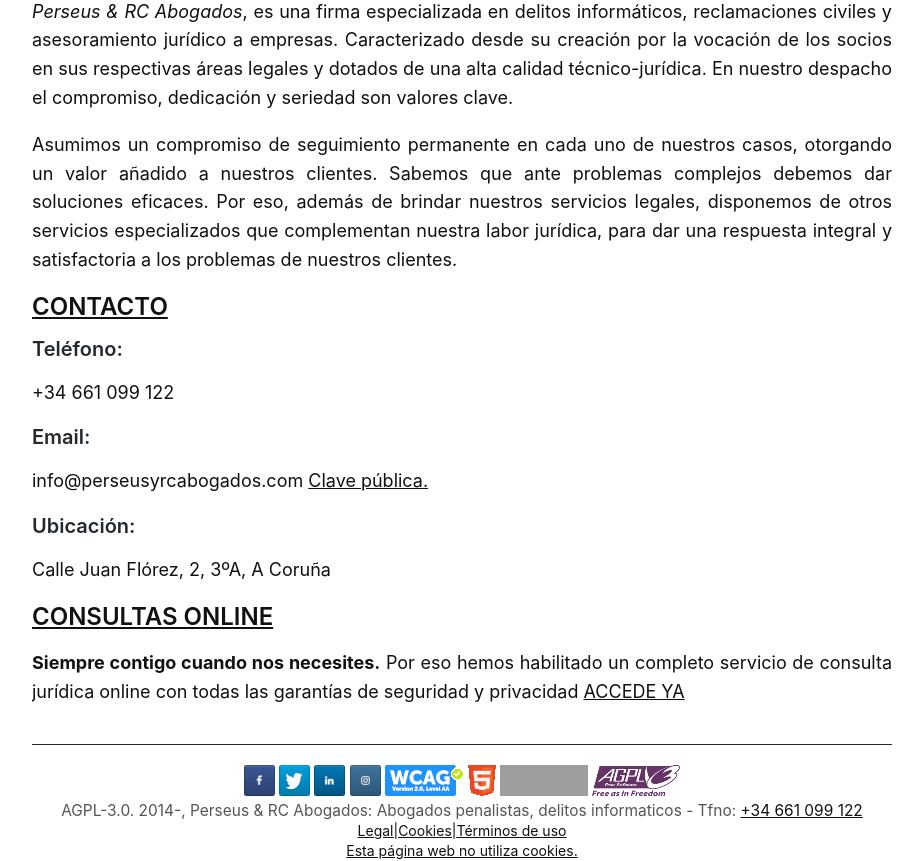
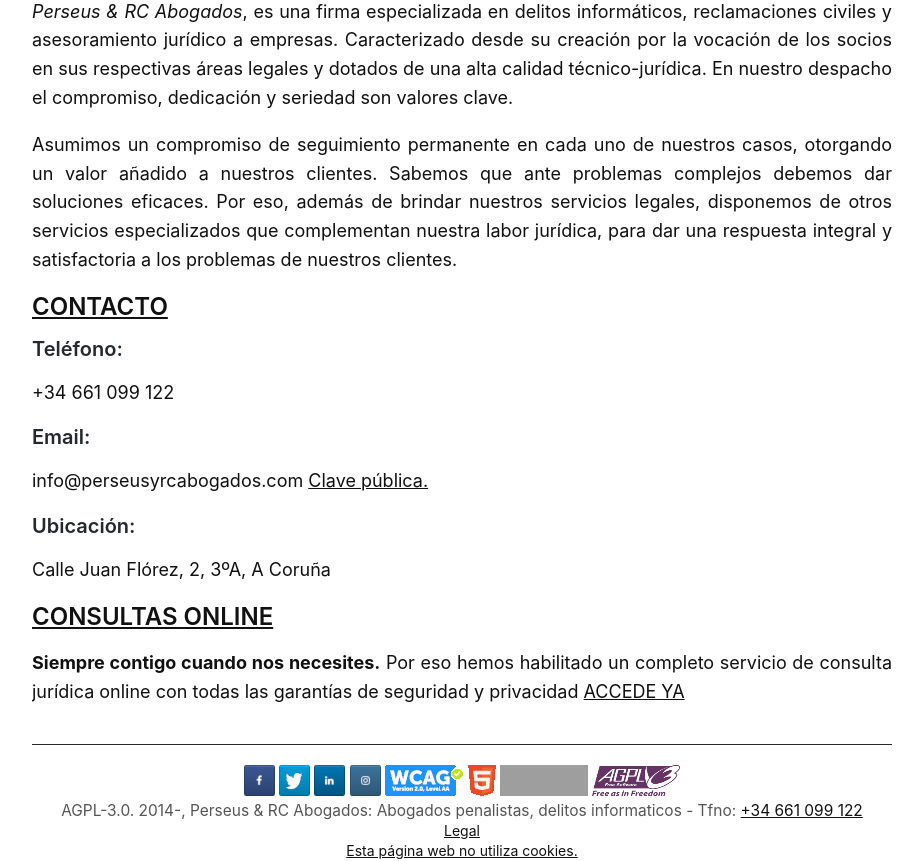
Before and after one commit to streaming10/perseusnew, a Jekyll site: the page built from README.md, in a window 1280 px wide. Shown: the part 528-1389 px from the top of the page, without its empty margins (158-1081 px from the left). Built offline with Jekyll 4.4.1, drawn with Linux system fonts in a browser that asks for light colours; our own code applies the rules of GitHub Pages for plain Markdown files; grey boxes are pictures that could not be loaded.

Commit message:
Update default.html

```diff
--- a/_layouts/default.html
+++ b/_layouts/default.html
@@ -99,7 +99,7 @@
 			<span property="dct:title">Perseus & RC Abogados: Abogados penalistas A Coruña, delitos informaticos</span> by <span property="cc:attributionName">Perseus & RC Abogados: Abogados penalistas, delitos informaticos</span> is licensed under a <a rel="license" title="Licencia CC" href="http://creativecommons.org/licenses/by-nc-sa/3.0/">Creative Commons Reconocimiento-NoComercial-CompartirIgual 3.0 Unported License</a>.
 		</div><br />
 	AGPL-3.0. 2014-, Perseus & RC Abogados: Abogados penalistas, delitos informaticos - Tfno: <a title="Teléfono" href="tel:+34661099122">+34 661 099 122</a>
-	<div style="font-size: 14px; text-align: center; "><a title="Legal" href="/legal.html">Legal</a><a title="Cookies" href="/cookies.html">|Cookies|</a><a title="Términos de uso" href="/terminos.html">Términos de uso</a></div>
+	<div style="font-size: 14px; text-align: center; "><a title="Legal" href="/legal.html">Legal</a></div>
 </div>
 	<div style="font-size: 14px; text-align: center; "><a title="Esta página web no utiliza cookies.">Esta página web no utiliza cookies.</a>
 </div>
```
